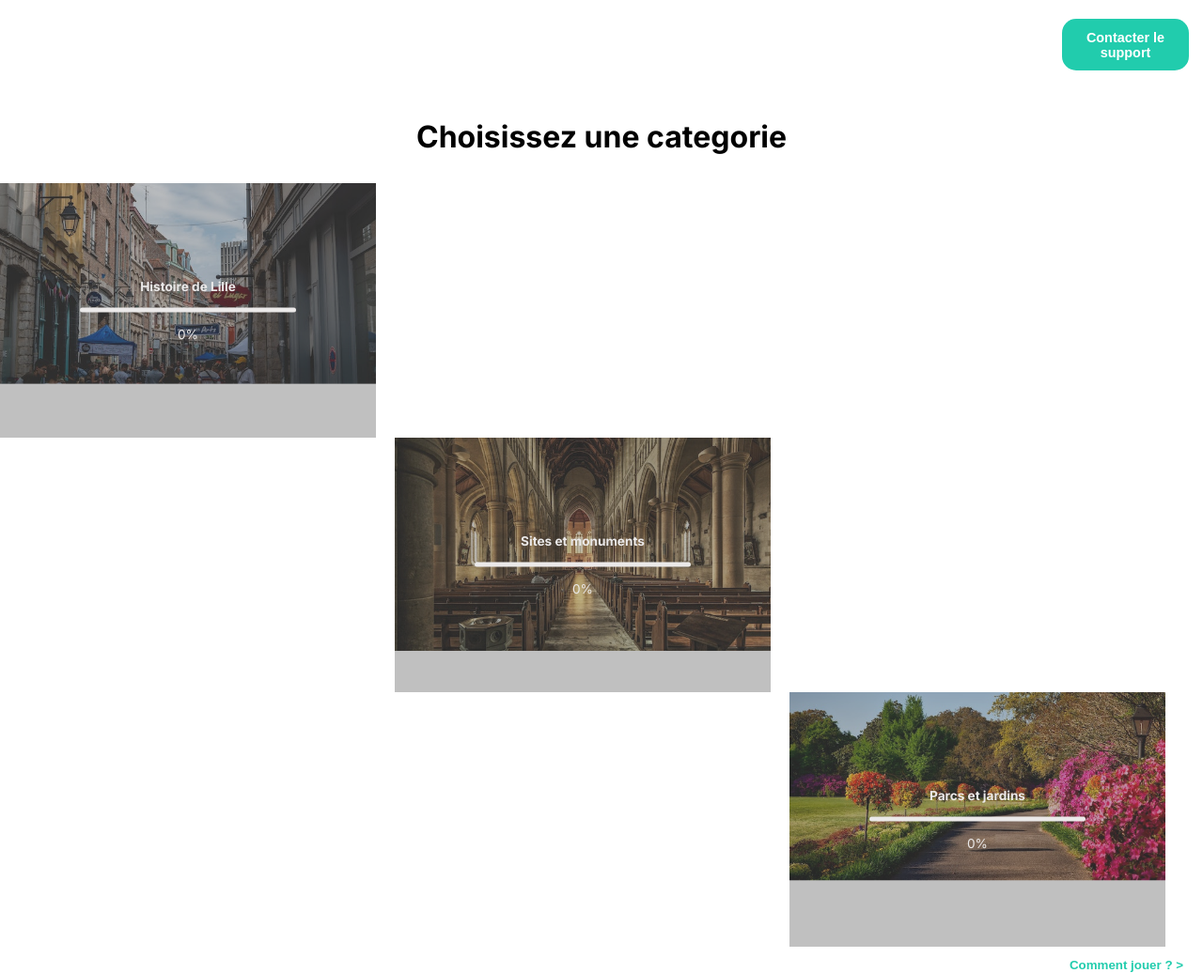
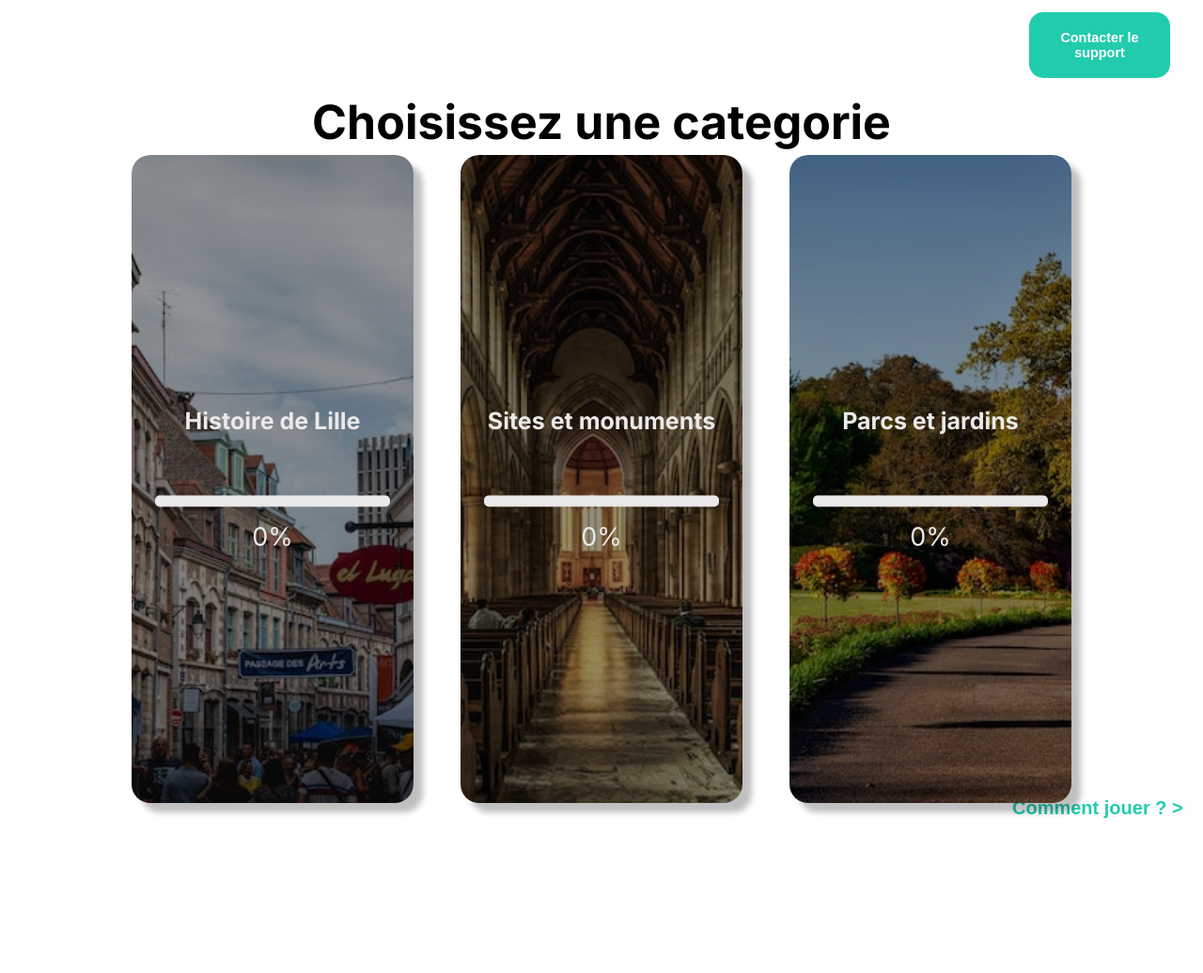
Before and after one commit to DonovanDumeige/interact_lille, a PHP site: page /pages/categories.php in a window 1280 px wide. Shown: the whole page at 94% size. After the commit the page ends 871 px from the top, so only its background shows below. Run offline with PHP 8.4, Linux system fonts and the light colour scheme.

Commit message:
responsive du choix des catégorie

```diff
--- a/assets/style/_categories.scss
+++ b/assets/style/_categories.scss
@@ -16,7 +16,6 @@
         grid-column: 2/3;
         grid-row: 1/2;
         align-self : center;
-
         height : 55px;
         width: 135px;
         margin : 0 auto;
@@ -47,6 +46,7 @@
     }
 
     /* Container des categories : contient une grid de 3 lignes*/
+
     .catContainer
     {
         grid-column: 1/3;
@@ -59,31 +59,6 @@
             height :100%;
             position: relative;
             overflow: hidden;
-
-            /*
-            todo ajouter une ombre
-            */
-            .imgBox
-            {
-                width : 100%;
-                position: relative;
-                &::before
-                {
-                    content:'';
-                    width : 100%;
-                    height: 100%;
-                    background-color: #616161;
-                    opacity: 0.4;
-                    position: absolute;
-                    z-index: 1;
-                }
-
-                img
-                {
-                    width : 100%;
-                }
-            }
-
             .dataBox
             {
                 position: absolute;
@@ -123,28 +98,28 @@
         .one
         {
             grid-row: 1/2;
-            img
-            {
-                transform: translateY(-20%);
-            }
+            background: rgba(0, 0, 0, 0.4) url(/assets/img/lille.jpg);
+            background-blend-mode: darken;
+            background-position:center;
+            background-size: cover;
         }
 
         .two
         {
             grid-row:2/3;
-            img
-            {
-                transform: translateY(-15%);
-            }
+            background: rgba(0, 0, 0, 0.4) url(/assets/img/monument.jpg);
+            background-blend-mode: darken;
+            background-position:center;
+            background-size: cover;
         }
 
         .three
         {
             grid-row: 3/4;
-            img
-            {
-                transform: translateY(-25%);
-            }
+            background: rgba(0, 0, 0, 0.4) url(/assets/img/parc.jpg);
+            background-blend-mode: darken;
+            background-position:center;
+            background-size: cover;
         }
         /* Fin répartition */
     }
--- a/assets/style/_responsive.scss
+++ b/assets/style/_responsive.scss
@@ -271,23 +271,96 @@
 //=============== Page Catégories ==================
 @media screen and (min-width:1280px){
     .section-categorie{
+        grid-template-rows: 95px 70px 1fr 40px;
+        grid-template-columns: 1fr 220px;
+        #support{
+            height : 70px;
+            width: 150px;
+            padding: 5px;
+        }
+        h1{
+            font-size: 50px;
+        }
     .catContainer{
+        height: fit-content;
+        display: flex;
+        justify-content: center;
         width: 100%;
-        grid-column: 1/4;
+        height: fit-content;
+        grid-column: 1/3;
         display: grid;
-        grid-template-rows: 1fr;
-        grid-template-columns: 400px 20px 400px 20px 400px;
+        grid-template-rows: 690px;
+        column-gap: 50px;
+        grid-template-columns: repeat(3, 300px);
+
         .categorie{
-            height :100%;
+            box-shadow :(10px 10px 6px rgba(0, 0, 0, 0.25));
+            border-radius: 20px;
+            box-shadow: 6;
+            height:100%;
+            .dataBox{
+
+                .dataTitle{
+                    font-size: 25px;
+                    margin-bottom: 50px;
+                }
+                .progressBar{
+                    height: 12px;
+                    width: 250px;
+                }
+                .progressCent{
+                    font-size: 27px;
+                }
+            }
         }
+
         .one{
             grid-column: 1;
+            grid-row: 1/2;
         }
         .two{
-            grid-column: 3;
+            grid-column: 2;
+            grid-row: 1/2;
         }
         .three{
-            grid-column: 5;
+            grid-column: 3;
+            grid-row: 1/2;
+        }}
+
+        #howTo
+        {
+            font-size: 20px;
+            text-align: center;
+            width: fit-content;
+            margin-bottom: 30px;
         }
     } }
-}
+
+    @media screen and (min-width:1400px){
+        .section-categorie{
+            .catContainer{
+                column-gap: 75px;
+            }
+        }
+    }
+    @media screen and (min-width:1500px){
+        .section-categorie{
+            .catContainer{
+                column-gap: 115px;
+            }
+        }
+    }
+    @media screen and (min-width:1600px){
+        .section-categorie{
+            .catContainer{
+                column-gap: 145px;
+                grid-template-columns: repeat(3, 350px);
+
+            }
+        }
+    }
+    @media screen and (min-width:1800px){
+        .section-categorie{
+            .catContainer{
+                column-gap: 175px;
+            }}}
--- a/assets/style/_start.scss
+++ b/assets/style/_start.scss
@@ -18,7 +18,8 @@
         grid-column: 6;
     }
     #startBox{
-        box-shadow: rgba(0, 0, 0, 0.35) 0px 5px 15px;        display: flex;
+        box-shadow: rgba(0, 0, 0, 0.35) 0px 5px 15px;
+        display: flex;
         align-items: center;
         flex-direction: column;
         background-color: #EBE9E9;
--- a/assets/style/style.css
+++ b/assets/style/style.css
@@ -365,25 +365,6 @@
   height: 100%;
   position: relative;
   overflow: hidden;
-  /*
-  todo ajouter une ombre
-  */
-}
-.section-categorie .catContainer .categorie .imgBox {
-  width: 100%;
-  position: relative;
-}
-.section-categorie .catContainer .categorie .imgBox::before {
-  content: "";
-  width: 100%;
-  height: 100%;
-  background-color: #616161;
-  opacity: 0.4;
-  position: absolute;
-  z-index: 1;
-}
-.section-categorie .catContainer .categorie .imgBox img {
-  width: 100%;
 }
 .section-categorie .catContainer .categorie .dataBox {
   position: absolute;
@@ -414,21 +395,24 @@
 }
 .section-categorie .catContainer .one {
   grid-row: 1/2;
-}
-.section-categorie .catContainer .one img {
-  transform: translateY(-20%);
+  background: rgba(0, 0, 0, 0.4) url(/assets/img/lille.jpg);
+  background-blend-mode: darken;
+  background-position: center;
+  background-size: cover;
 }
 .section-categorie .catContainer .two {
   grid-row: 2/3;
-}
-.section-categorie .catContainer .two img {
-  transform: translateY(-15%);
+  background: rgba(0, 0, 0, 0.4) url(/assets/img/monument.jpg);
+  background-blend-mode: darken;
+  background-position: center;
+  background-size: cover;
 }
 .section-categorie .catContainer .three {
   grid-row: 3/4;
-}
-.section-categorie .catContainer .three img {
-  transform: translateY(-25%);
+  background: rgba(0, 0, 0, 0.4) url(/assets/img/parc.jpg);
+  background-blend-mode: darken;
+  background-position: center;
+  background-size: cover;
 }
 .section-categorie #howTo {
   grid-column: 2/3;
@@ -685,24 +669,85 @@
   }
 }
 @media screen and (min-width: 1280px) {
+  .section-categorie {
+    grid-template-rows: 95px 70px 1fr 40px;
+    grid-template-columns: 1fr 220px;
+  }
+  .section-categorie #support {
+    height: 70px;
+    width: 150px;
+    padding: 5px;
+  }
+  .section-categorie h1 {
+    font-size: 50px;
+  }
   .section-categorie .catContainer {
+    height: fit-content;
+    display: flex;
+    justify-content: center;
     width: 100%;
-    grid-column: 1/4;
+    height: fit-content;
+    grid-column: 1/3;
     display: grid;
-    grid-template-rows: 1fr;
-    grid-template-columns: 400px 20px 400px 20px 400px;
+    grid-template-rows: 690px;
+    column-gap: 50px;
+    grid-template-columns: repeat(3, 300px);
   }
   .section-categorie .catContainer .categorie {
+    box-shadow: 10px 10px 6px rgba(0, 0, 0, 0.25);
+    border-radius: 20px;
+    box-shadow: 6;
     height: 100%;
+  }
+  .section-categorie .catContainer .categorie .dataBox .dataTitle {
+    font-size: 25px;
+    margin-bottom: 50px;
+  }
+  .section-categorie .catContainer .categorie .dataBox .progressBar {
+    height: 12px;
+    width: 250px;
+  }
+  .section-categorie .catContainer .categorie .dataBox .progressCent {
+    font-size: 27px;
   }
   .section-categorie .catContainer .one {
     grid-column: 1;
+    grid-row: 1/2;
   }
   .section-categorie .catContainer .two {
-    grid-column: 3;
+    grid-column: 2;
+    grid-row: 1/2;
   }
   .section-categorie .catContainer .three {
-    grid-column: 5;
+    grid-column: 3;
+    grid-row: 1/2;
+  }
+  .section-categorie #howTo {
+    font-size: 20px;
+    text-align: center;
+    width: fit-content;
+    margin-bottom: 30px;
+  }
+}
+@media screen and (min-width: 1400px) {
+  .section-categorie .catContainer {
+    column-gap: 75px;
+  }
+}
+@media screen and (min-width: 1500px) {
+  .section-categorie .catContainer {
+    column-gap: 115px;
+  }
+}
+@media screen and (min-width: 1600px) {
+  .section-categorie .catContainer {
+    column-gap: 145px;
+    grid-template-columns: repeat(3, 350px);
+  }
+}
+@media screen and (min-width: 1800px) {
+  .section-categorie .catContainer {
+    column-gap: 175px;
   }
 }
 .containerC {
--- a/pages/categories.php
+++ b/pages/categories.php
@@ -9,13 +9,10 @@ require ("../assets/template/_header.php");
 <h1>
     Choisissez une categorie
 </h1>
+
 <div class="catContainer">
-
     <!-- Categorie 1 -->
     <div class="categorie one">
-        <div class="imgBox">
-            <img src="../assets/img/lille.jpg" alt="Beffoi de Lille">
-        </div>
         <div class="dataBox">
             <h3 class="dataTitle">Histoire de Lille</h3>
             <div class="progressBar"></div>
@@ -27,9 +24,6 @@ require ("../assets/template/_header.php");
 
     <!-- Categorie 2 -->
     <div class="categorie two">
-        <div class="imgBox">
-            <img src="../assets/img/monument.jpg" alt="monument">
-        </div>
         <div class="dataBox">
             <h3 class="dataTitle">Sites et monuments</h3>
             <div class="progressBar"></div>
@@ -41,9 +35,6 @@ require ("../assets/template/_header.php");
 
     <!-- Categorie 3 -->
     <div class="categorie three">
-        <div class="imgBox">
-            <img src="../assets/img/parc.jpg" alt="Jardins et parcs">
-        </div>
         <div class="dataBox">
             <h3 class="dataTitle">Parcs et jardins</h3>
             <div class="progressBar"></div>
```
Also changed, not shown: assets/service/_mailer.php (+9 -4 lines), 1 other file.
